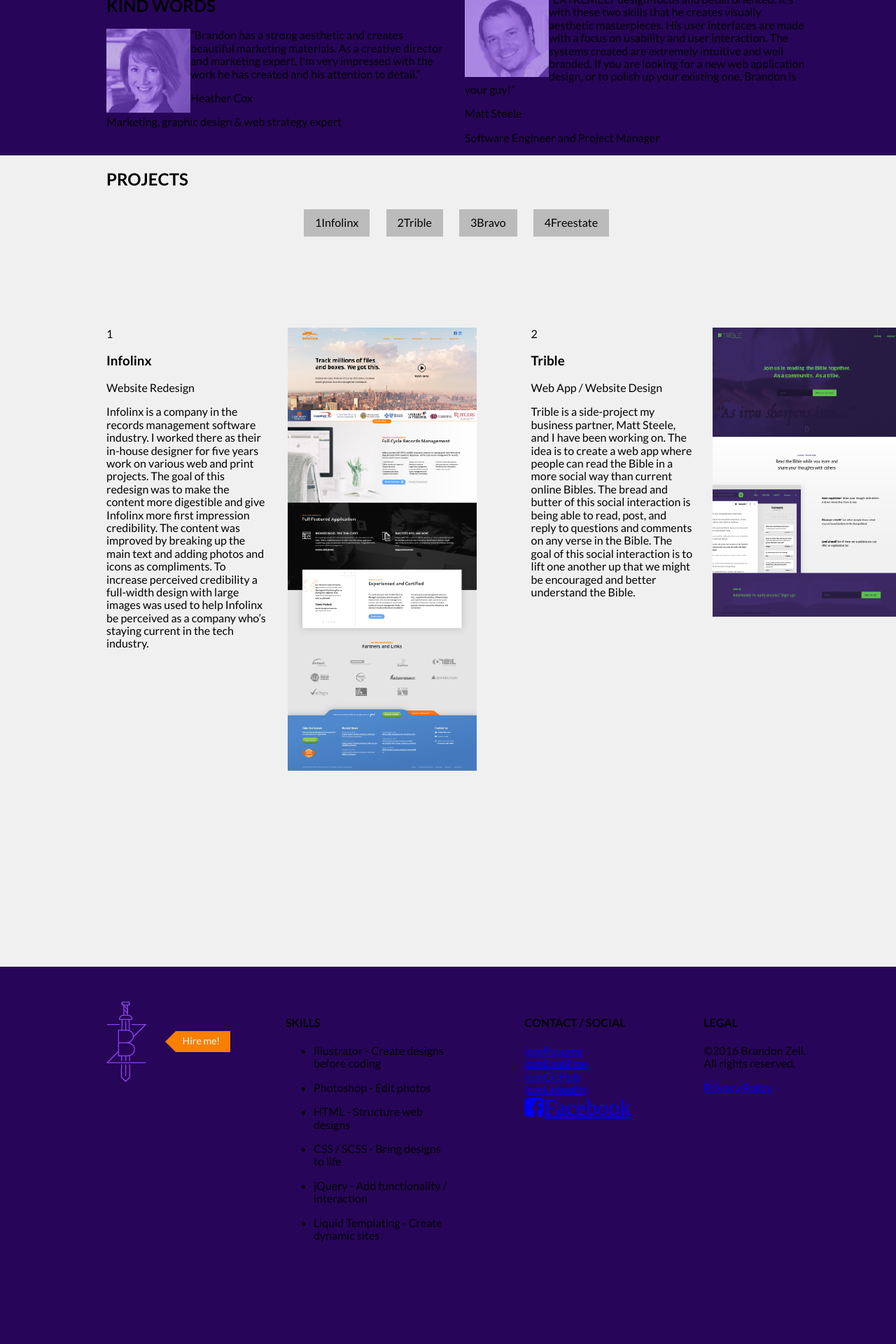
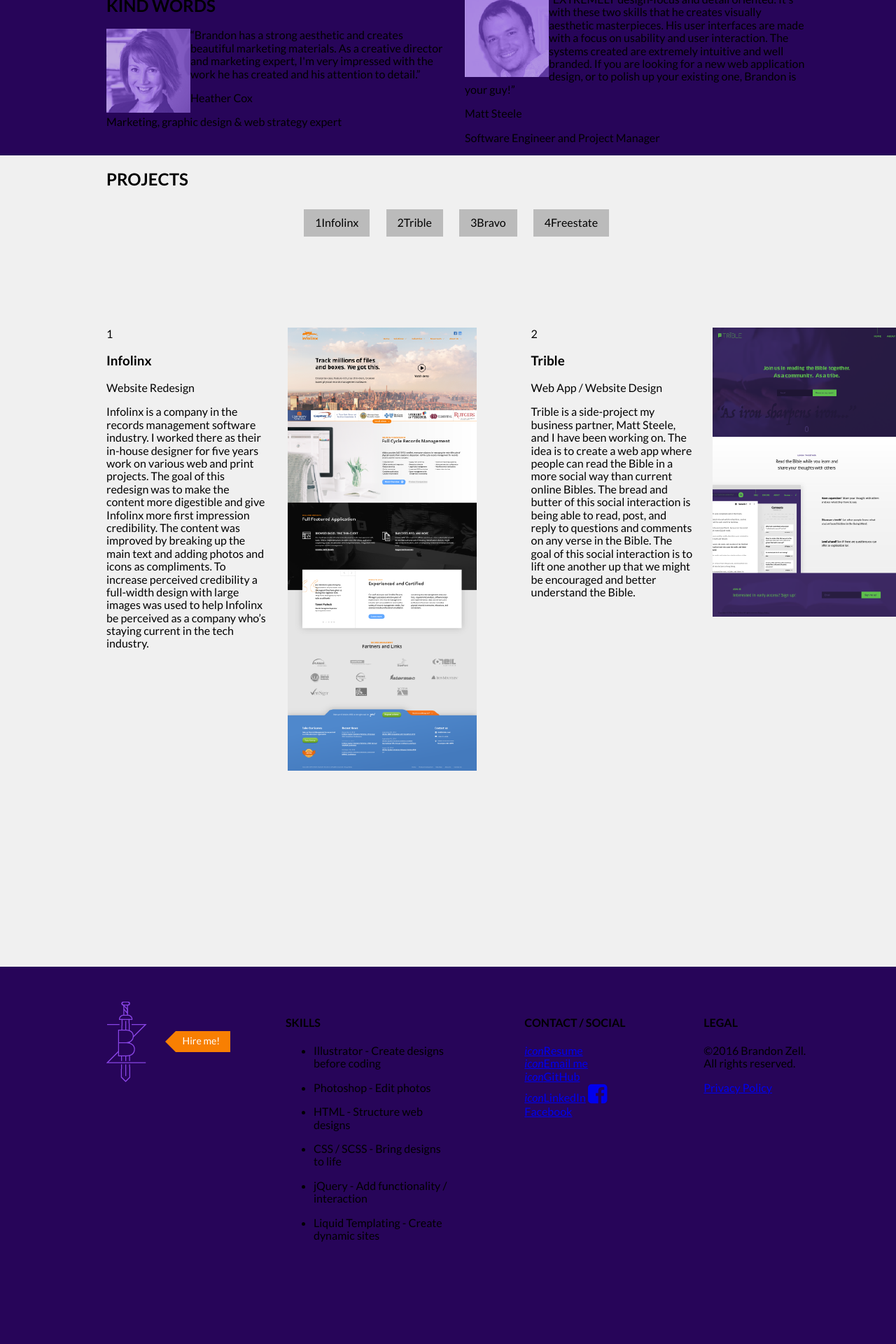
Before and after one commit to bzle/brandonz-me, a Jekyll site: the page built from index.html, in a window 1280 px wide. Shown: the part 749-2669 px from the top of the page at 70% size. Built offline with Jekyll 4.4.1, drawn with Linux system fonts in a browser that asks for light colours; nearby versions of some CDN libraries.

Commit message:
Updated '/_includes/footer.html' via CloudCannon

```diff
--- a/_includes/footer.html
+++ b/_includes/footer.html
@@ -42,7 +42,7 @@
             <div class="contact-social__spacer"></div>
             <a href="#" class="contact-social__link"><i>icon</i>GitHub</a>
             <a href="#" class="contact-social__link"><i>icon</i>LinkedIn</a>
-            <a href="#" class="contact-social__link fa fa-facebook-square fa-2x">Facebook</a>
+            <a href="#" class="contact-social__link"><i class="fa fa-facebook-square fa-2x"></i>Facebook</a>
         </div>
         <div class="grid__item one-sixth push--one-third">
             <h4>LEGAL</h4>
```
